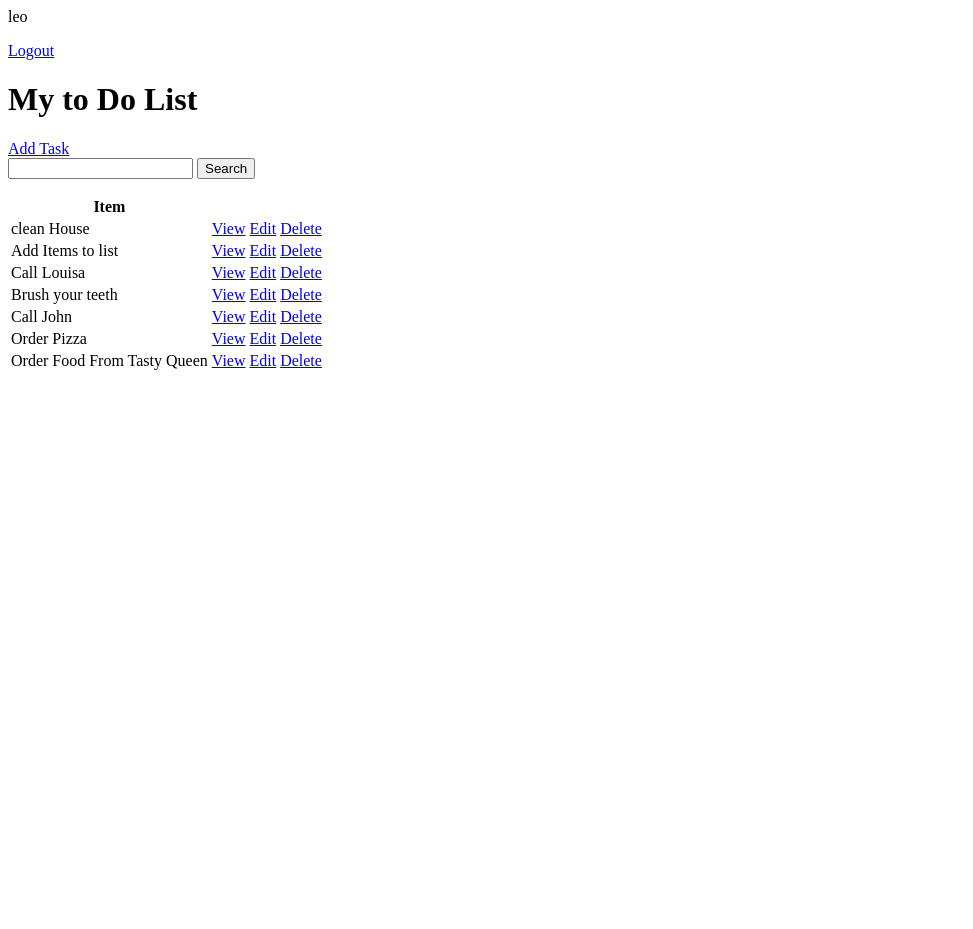
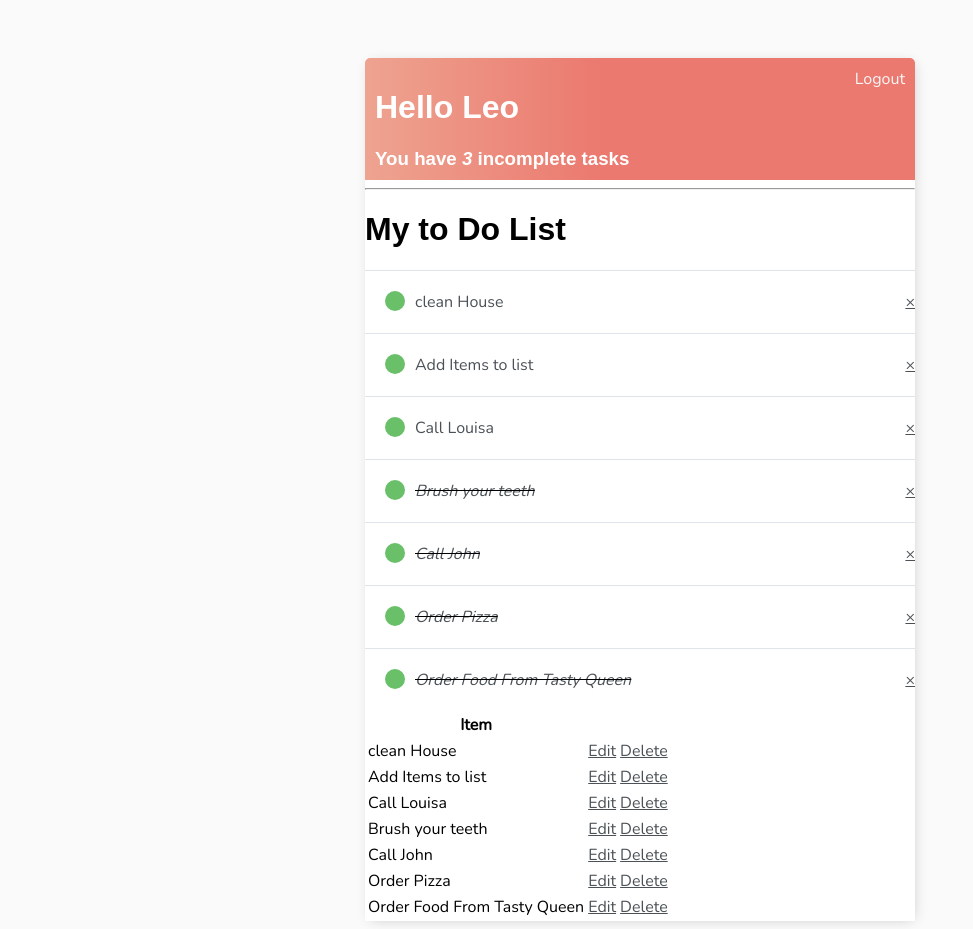
Before and after one commit to leomensah/django_todo, a Django app: page / in a window 1280 px wide. Shown: the whole page, without its empty margins (0-973 px from the left). Before the commit the page ends 370 px from the top, so only its background shows below. Run offline with Django 4.2, Linux system fonts and the light colour scheme; a user stored in the database is signed in; data comes from the database, SQL or seed files in the repository; both versions use the stored data as it was after the commit.

Commit message:
Edit feature Added

```diff
--- a/todoClass/base/templates/base/login.html
+++ b/todoClass/base/templates/base/login.html
@@ -1,3 +1,6 @@
+{% extends 'base/main.html' %}
+
+{% block content %}
 <h1>Login</h1>
 <form method="POST">
     {% csrf_token %}
@@ -6,3 +9,4 @@
 </form>
 
 <p>Dont have an account? <a href="{% url 'register' %}">Register</a></p>
+{% endblock content %}
--- /dev/null
+++ b/todoClass/base/templates/base/main.html
@@ -0,0 +1,90 @@
+<!DOCTYPE html>
+<html>
+    <head>
+        <meta charset="utf-8">
+        <meta http-equiv="X-UA-Compatible" content="IE=edge">
+        <title>To Do Items</title>
+        <meta name="description" content="">
+        <meta name="viewport" content="width=device-width, initial-scale=1">
+        <link rel="preconnect" href="https://fonts.googleapis.com">
+        <link rel="preconnect" href="https://fonts.gstatic.com" crossorigin>
+        <link href="https://fonts.googleapis.com/css2?family=Nunito:wght@200&display=swap" rel="stylesheet">
+        <style>
+            body{
+                background-color: #FAFAFA;
+                font-family: 'Nunito', sans-serif;
+                padding-top: 50px;
+            }
+
+            h1, h2, h3, h4, h5, h6 { font-family: 'Raleway', sans-serif;}
+
+            a, p {
+                color: #4b5156
+            }
+
+            .container{
+                max-width: 550px;
+                margin: auto;
+                background-color: #fff;
+                -webkit-box-shadow: 2px 2px 13px -4px rgba(0, 0, 0.21);
+                box-shadow: 2px 2px 13px -4px rgba(0, 0, 0, 0.21);
+
+            }
+
+            .header-bar {
+                display: flex;
+                justify-content: space-between;
+                color: #fff;
+                padding: 10px;
+                border-radius: 5px 5px 0 0;
+                background: linear-gradient(90deg, #EEA390 0%, #EB796F 43%, #EB796F 100%);
+            }
+
+            .header-bar a {
+                color: rgb(247, 247, 247);
+                text-decoration: none;
+            }
+
+            .task-wrapper {
+                display: flex;
+                align-items: center;
+                justify-content: space-between;
+                background-color: #fff;
+                border-top: 1px solid #dfe4ea;
+                overflow: hidden;
+            }
+
+            .task-title {
+                display: flex;
+                padding: 20px;
+            }
+
+            .task-title a {
+                text-decoration: none;
+                color: #4b5156;
+                margin-left: 10px;
+            }
+
+            .task-complete-icon {
+                height: 20px;
+                width: 20px;
+                background-color: rgb(105, 192, 105);
+                border-radius: 50%;
+            }
+
+            .task-incomplete-icon {
+                height: 20px;
+                width: 20px;
+                background-color: rgb(218, 218, 218);
+                border-radius: 50%;
+            }
+
+        </style>
+    </head>
+    <body>
+        <div class="container">
+            {% block content %}
+            {% endblock content %}
+        </div>
+    </body>
+</html>
--- a/todoClass/base/templates/base/task_confirm_delete.html
+++ b/todoClass/base/templates/base/task_confirm_delete.html
@@ -1,6 +1,12 @@
+{% extends 'base/main.html' %}
+
+{% block content %}
+
 <a href="{% url 'tasks' %}"> Go Back </a>
 <form method="POST">
     {% csrf_token %}
     <P> Are you sure you want to delete this task? {{task}} </p>
     <input type="submit" value="Delete"/>
 </form>
+
+{% endblock content%}
--- a/todoClass/base/templates/base/task_form.html
+++ b/todoClass/base/templates/base/task_form.html
@@ -1,3 +1,6 @@
+{% extends 'base/main.html' %}
+{% block content %}
+
 <h3>Task Form </h3>
 <a href="{% url 'tasks' %}"> Go back </a>
 <form method="POST" action="">
@@ -5,3 +8,5 @@
     {{form.as_p}}
     <input type="submit" value="submit">
 </form>
+
+{% endblock content%}
--- a/todoClass/base/templates/base/task_list.html
+++ b/todoClass/base/templates/base/task_list.html
@@ -1,31 +1,63 @@
-{% if request.user.is_authenticated %}
-<p>{{request.user}}</p>
-<a href="{% url 'logout' %}"> Logout </a>
-{% else %}
-<a href="{% url 'login' %}"> Login </a>
-{% endif %}
+{% extends 'base/main.html' %}
 
+{% block content %}
+
+<div class="header-bar">
+    <div>
+        <h1> Hello {{request.user | title}}</h1>
+        <h3 style="margin:0"> You have <i>{{count}}</i> incomplete task{{ count|pluralize:"s" }}</h3>
+    </div>
+
+    {% if request.user.is_authenticated %}
+    <a href="{% url 'logout' %}"> Logout </a>
+    {% else %}
+    <a href="{% url 'login' %}"> Login </a>
+    {% endif %}
+
+</div>
+
+<hr>
 <h1>My to Do List {{color}}</h1>
 
 
-<a href="{% url 'task-create' %}"> Add Task </a>
+{% comment %} <a href="{% url 'task-create' %}"> Add Task </a>
 
 <form method="GET">
     <input type='text' name="search-area", value={{search_input}}>
     <input type="submit" value="Search">
-</form>
+</form> {% endcomment %}
+
+<div class="task-items-wrapper">
+    {% for task in tasks %}
+        <div class="task-wrapper">
+            {% if task.complete %}
+            <div class="task-title">
+                <div class="task-complete-icon"></div>
+                <i><s><a href="{% url 'task-update' task.id %}"> {{task}}</a></s></i>
+            </div>
+            {% else %}
+            <div class="task-title">
+                <div class="task-complete-icon"></div>
+                <a href="{% url 'task-update' task.id %}"> {{task}}</a>
+            </div>
+            {% endif %}
+            <a class="delete-link" href="{% url 'task-delete' task.id %}">&#215;</a>
+        </div>
+
+    {% empty %}
+    <h3>No items in list</h3>
+    {% endfor %}
+</div>
 
 <table>
     <tr>
         <th>Item</th>
         <th></th>
         <th></th>
-        <th></th>
     </tr>
     {% for task in tasks %}
     <tr>
         <td>{{task.title}}</td>
-        <td><a href="{% url 'task' task.id %}"> View </a></td>
         <td><a href="{% url 'task-update' task.id %}"> Edit </a></td>
         <td><a href="{% url 'task-delete' task.id %}"> Delete </a></td>
     </tr>
@@ -33,3 +65,5 @@
     <h3>No items in list</h3>
     {% endfor %}
 </table>
+
+{% endblock content %}
```
Also changed, not shown: todoClass/base/templates/base/register.html (+6 -1 lines), todoClass/db.sqlite3.
